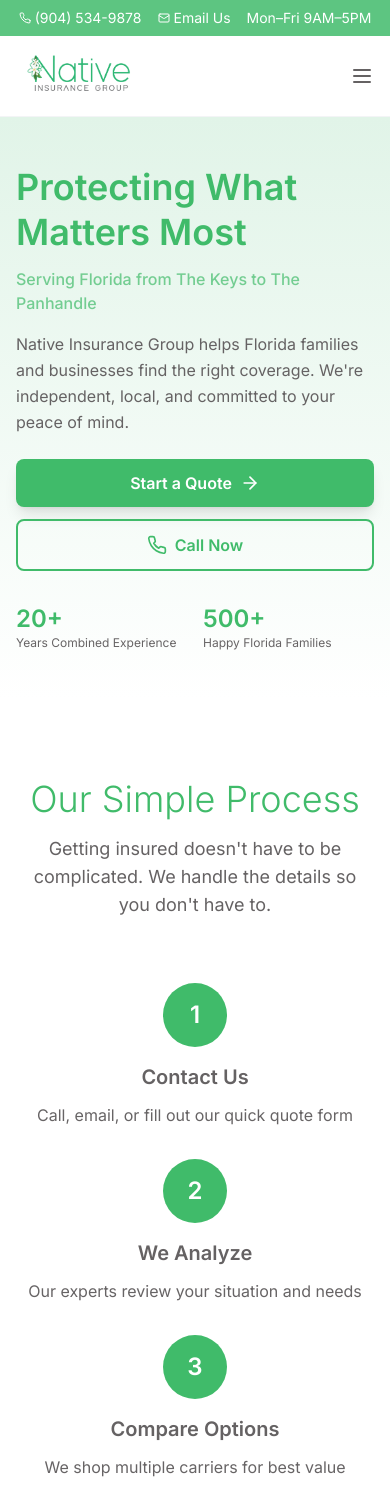
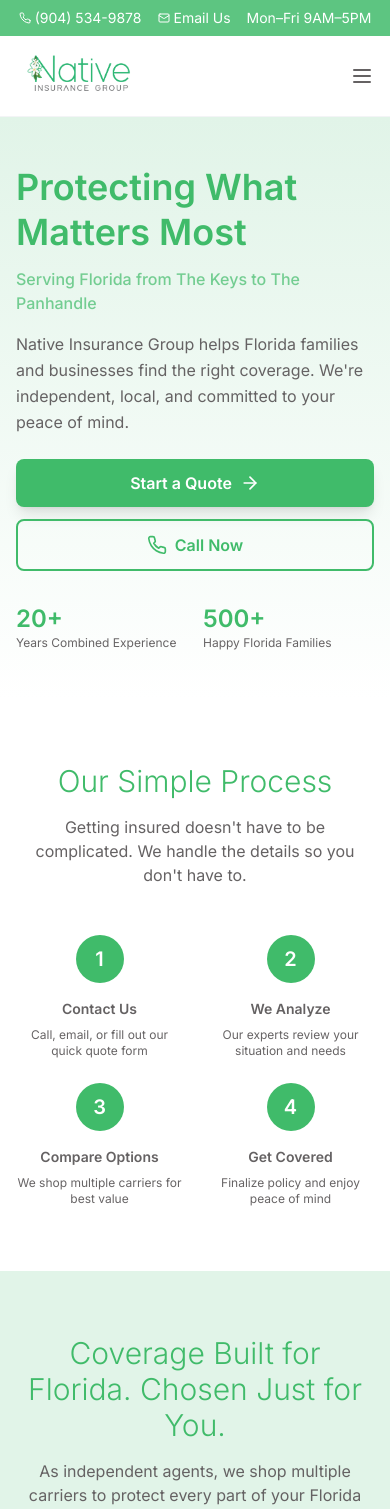
Before and after one commit to Millenium-AI/native, a React (Vite) app: page / in a window 390 px wide. Shown: the top 1509 px of the page. Built offline with nearby package versions, Linux system fonts and the light colour scheme; no server answers.

Commit message:
Refactor Process component for better responsiveness
Updated the layout and styling of the Process section to improve responsiveness and readability.

```diff
--- a/src/components/sections/Process.tsx
+++ b/src/components/sections/Process.tsx
@@ -1,32 +1,32 @@
 export const Process = () => {
   return (
-    <section id="process" className="py-20 bg-white">
+    <section id="process" className="py-16 bg-white">
       <div className="max-w-7xl mx-auto px-4 sm:px-6 lg:px-8">
-        <h2 className="text-4xl font-light text-native-green mb-4 text-center">Our Simple Process</h2>
-        <p className="text-lg text-native-gray mb-16 text-center max-w-2xl mx-auto">
+        <h2 className="text-3xl sm:text-4xl font-light text-native-green mb-4 text-center">Our Simple Process</h2>
+        <p className="text-base sm:text-lg text-native-gray mb-12 text-center max-w-2xl mx-auto">
           Getting insured doesn't have to be complicated. We handle the details so you don't have to.
         </p>
 
-        <div className="grid grid-cols-1 md:grid-cols-4 gap-8">
+        <div className="grid grid-cols-2 md:grid-cols-4 gap-6 md:gap-8">
           <div className="text-center">
-            <div className="w-16 h-16 bg-native-green text-white rounded-full flex items-center justify-center text-2xl font-bold mx-auto mb-4">1</div>
-            <h3 className="text-xl font-semibold text-native-gray mb-3">Contact Us</h3>
-            <p className="text-native-gray-secondary">Call, email, or fill out our quick quote form</p>
+            <div className="w-12 h-12 sm:w-16 sm:h-16 bg-native-green text-white rounded-full flex items-center justify-center text-xl sm:text-2xl font-bold mx-auto mb-4">1</div>
+            <h3 className="text-sm sm:text-xl font-semibold text-native-gray mb-2">Contact Us</h3>
+            <p className="text-native-gray-secondary text-xs sm:text-sm">Call, email, or fill out our quick quote form</p>
           </div>
           <div className="text-center">
-            <div className="w-16 h-16 bg-native-green text-white rounded-full flex items-center justify-center text-2xl font-bold mx-auto mb-4">2</div>
-            <h3 className="text-xl font-semibold text-native-gray mb-3">We Analyze</h3>
-            <p className="text-native-gray-secondary">Our experts review your situation and needs</p>
+            <div className="w-12 h-12 sm:w-16 sm:h-16 bg-native-green text-white rounded-full flex items-center justify-center text-xl sm:text-2xl font-bold mx-auto mb-4">2</div>
+            <h3 className="text-sm sm:text-xl font-semibold text-native-gray mb-2">We Analyze</h3>
+            <p className="text-native-gray-secondary text-xs sm:text-sm">Our experts review your situation and needs</p>
           </div>
           <div className="text-center">
-            <div className="w-16 h-16 bg-native-green text-white rounded-full flex items-center justify-center text-2xl font-bold mx-auto mb-4">3</div>
-            <h3 className="text-xl font-semibold text-native-gray mb-3">Compare Options</h3>
-            <p className="text-native-gray-secondary">We shop multiple carriers for best value</p>
+            <div className="w-12 h-12 sm:w-16 sm:h-16 bg-native-green text-white rounded-full flex items-center justify-center text-xl sm:text-2xl font-bold mx-auto mb-4">3</div>
+            <h3 className="text-sm sm:text-xl font-semibold text-native-gray mb-2">Compare Options</h3>
+            <p className="text-native-gray-secondary text-xs sm:text-sm">We shop multiple carriers for best value</p>
           </div>
           <div className="text-center">
-            <div className="w-16 h-16 bg-native-green text-white rounded-full flex items-center justify-center text-2xl font-bold mx-auto mb-4">4</div>
-            <h3 className="text-xl font-semibold text-native-gray mb-3">Get Covered</h3>
-            <p className="text-native-gray-secondary">Finalize policy and enjoy peace of mind</p>
+            <div className="w-12 h-12 sm:w-16 sm:h-16 bg-native-green text-white rounded-full flex items-center justify-center text-xl sm:text-2xl font-bold mx-auto mb-4">4</div>
+            <h3 className="text-sm sm:text-xl font-semibold text-native-gray mb-2">Get Covered</h3>
+            <p className="text-native-gray-secondary text-xs sm:text-sm">Finalize policy and enjoy peace of mind</p>
           </div>
         </div>
       </div>
```
